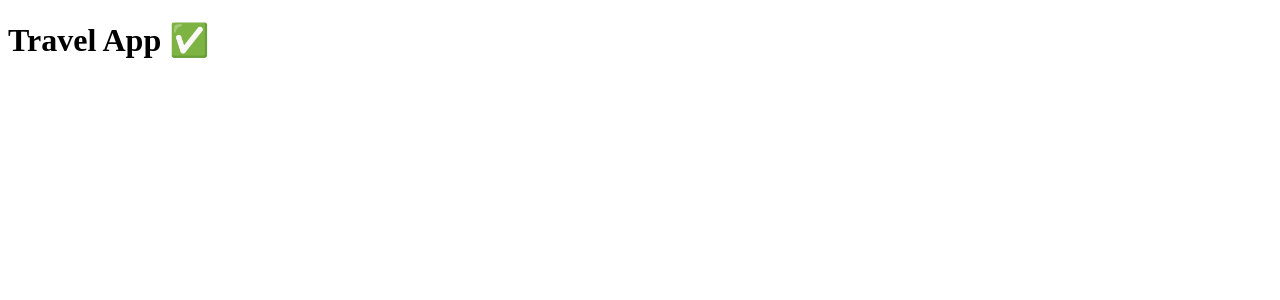
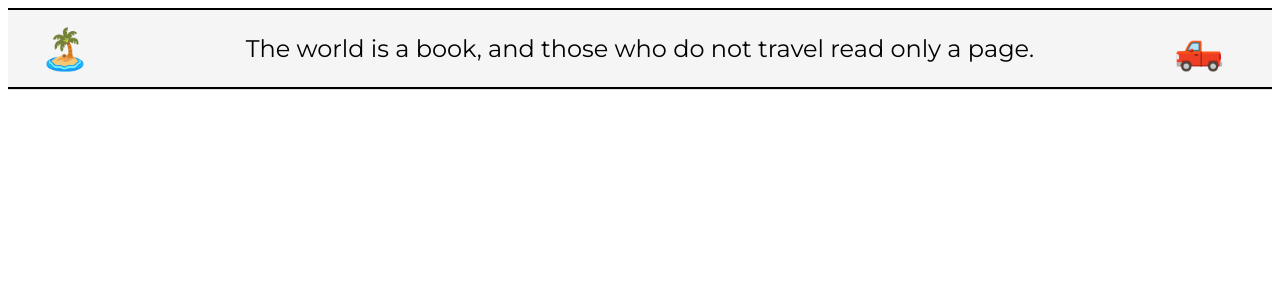
Before and after one commit to rebwar1/Travel-List, a React (Create React App) app in the folder travel-app/: page / in a window 1280 px wide. Shown: the top 300 px of the page. Built offline with nearby package versions, Linux system fonts and the light colour scheme.

Commit message:
make a Header-component and styled

```diff
--- a/travel-app/src/App.js
+++ b/travel-app/src/App.js
@@ -1,7 +1,9 @@
+import Header from "./components/Header";
+
 function App() {
   return (
     <div className="App">
-      <h1>Travel App ✅</h1>
+      <Header />
     </div>
   );
 }
--- /dev/null
+++ b/travel-app/src/components/Header.js
@@ -0,0 +1,15 @@
+import "./styles/header.css";
+
+function Header() {
+  return (
+    <div className="header">
+      <span className="emoji">🏝️</span>
+      <span className="text">
+        The world is a book, and those who do not travel read only a page.
+      </span>
+      <span className="emoji">🛻</span>
+    </div>
+  );
+}
+
+export default Header;
--- /dev/null
+++ b/travel-app/src/components/styles/header.css
@@ -0,0 +1,58 @@
+@import url("https://fonts.googleapis.com/css2?family=Montserrat&display=swap");
+
+.header {
+  display: flex;
+  justify-content: space-between;
+  align-items: center;
+  padding: 1rem 2rem;
+  background-color: #f5f5f5;
+  border-bottom: 1px solid #e0e0e0;
+}
+
+.emoji {
+  font-size: 2.5rem;
+  margin-right: 1rem;
+}
+
+.text {
+  font-size: 1.5rem;
+}
+
+@media (max-width: 768px) {
+  .header {
+    flex-direction: column;
+    align-items: center;
+  }
+
+  .emoji {
+    margin-right: 0;
+    margin-bottom: 1rem;
+  }
+}
+
+.header {
+  font-family: "Montserrat", sans-serif;
+  font-size: 2rem;
+  text-align: center;
+  position: relative;
+}
+
+.header::before,
+.header::after {
+  content: "";
+  position: absolute;
+  left: 0;
+  right: 0;
+  bottom: 50%;
+  height: 2px;
+  background-color: #000;
+}
+
+.header::before {
+  top: 0;
+}
+
+.header::after {
+  top: auto;
+  bottom: 0;
+}
```
Also changed, not shown: 1 other file (tests, documents, lock files or other folders).
